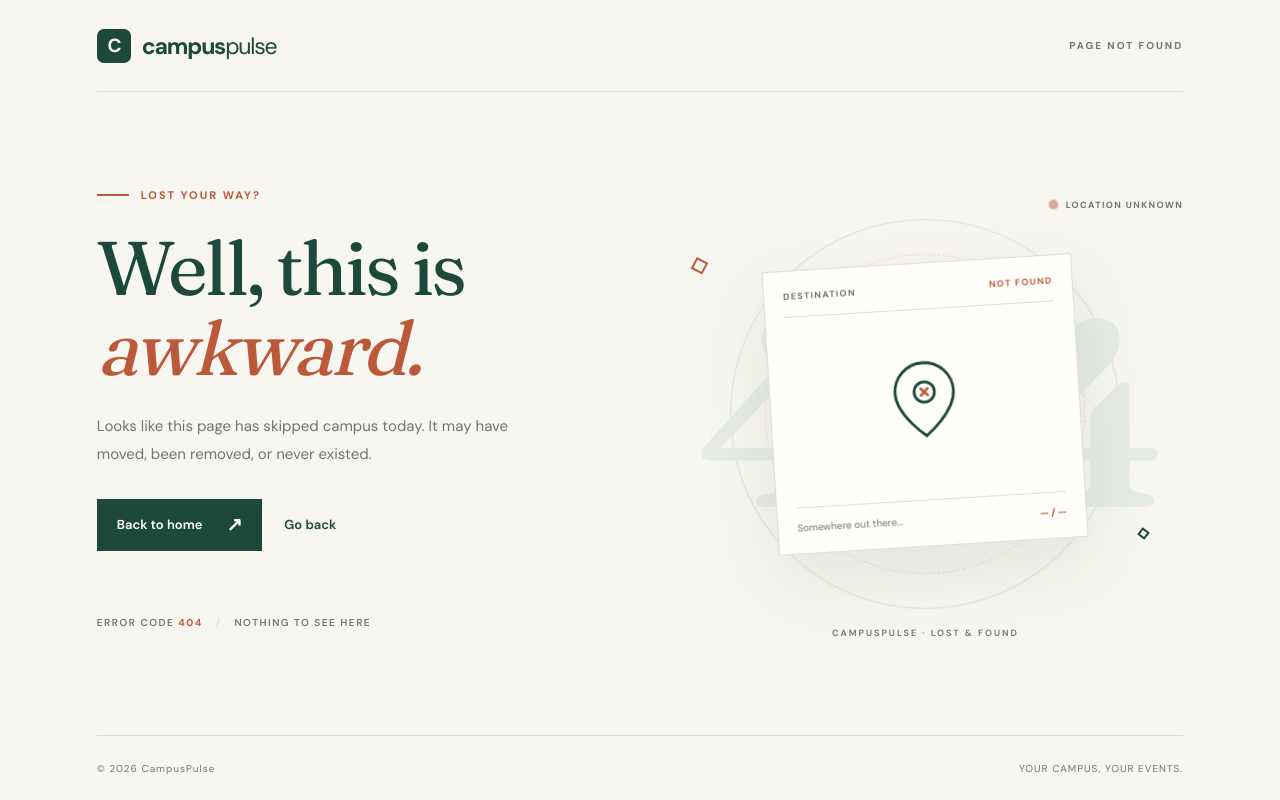
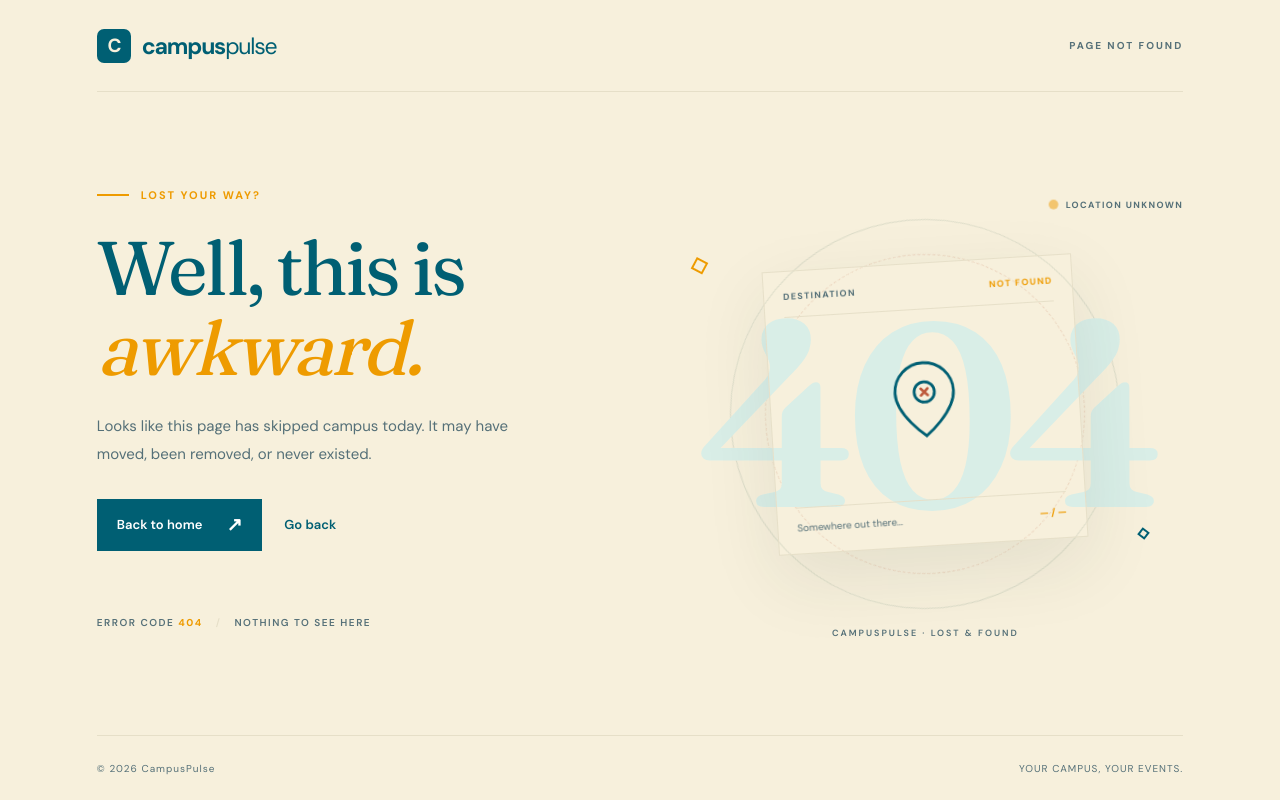
Before and after one commit to SayanPal-Adi/CampusPulse, a Flask app: template campuspulse/templates/404.html in a window 1280 px wide. Run offline with Flask 3, Linux system fonts and the light colour scheme; the template is opened without the code that fills it, so the values that code supplies are empty; parts of the project's set-up code (start-up, migrations or seed data) failed here and were passed over.

Commit message:
Refactor 404 page styles: update color variables for improved visual consistency

```diff
--- a/campuspulse/static/css/404.css
+++ b/campuspulse/static/css/404.css
@@ -2,14 +2,14 @@
 :root {
     color-scheme: light;
 
-    --color-bg: #f7f6f0;
-    --color-paper: #fffefa;
-    --color-green: #1c493b;
-    --color-green-dark: #173b31;
-    --color-green-soft: #e6ece5;
-    --color-orange: #bd593b;
-    --color-muted: #72766e;
-    --color-border: #dedfd5;
+    --color-bg: #f7f0dc;
+    --color-paper: #fffdf7df7;
+    --color-green: #005f73;
+    --color-green-dark: #001219;
+    --color-green-soft: #d9eee7;
+    --color-orange: #ee9b00;
+    --color-muted: #557078;
+    --color-border: #e6dfc8;
 
     --font-display: "Fraunces", Georgia, serif;
     --font-body: "DM Sans", sans-serif;
```
